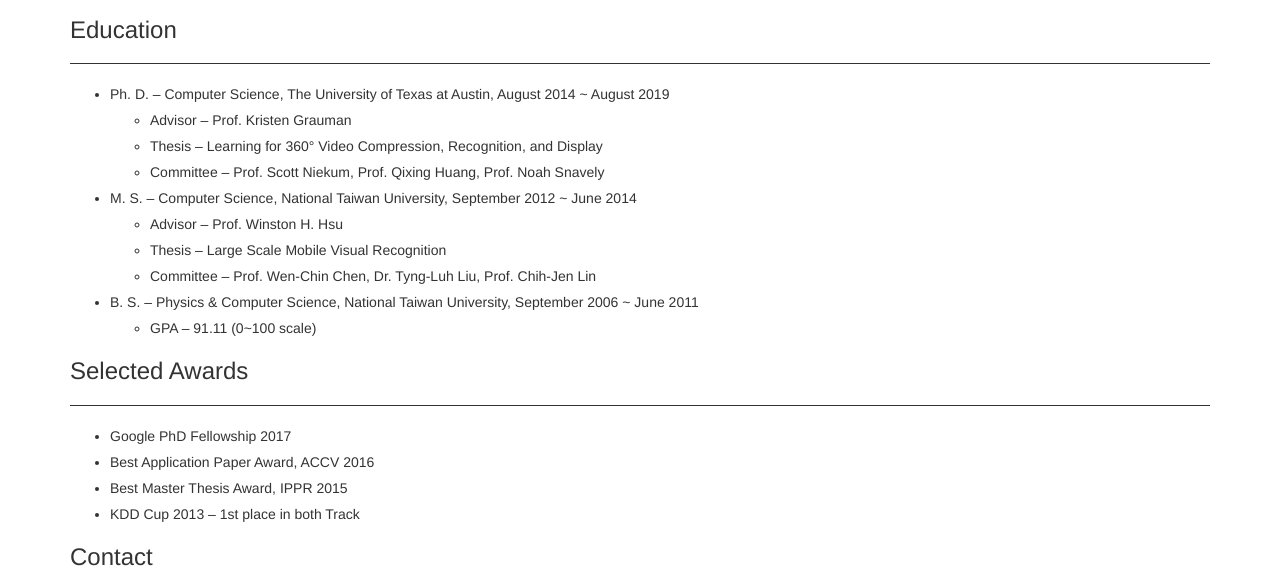
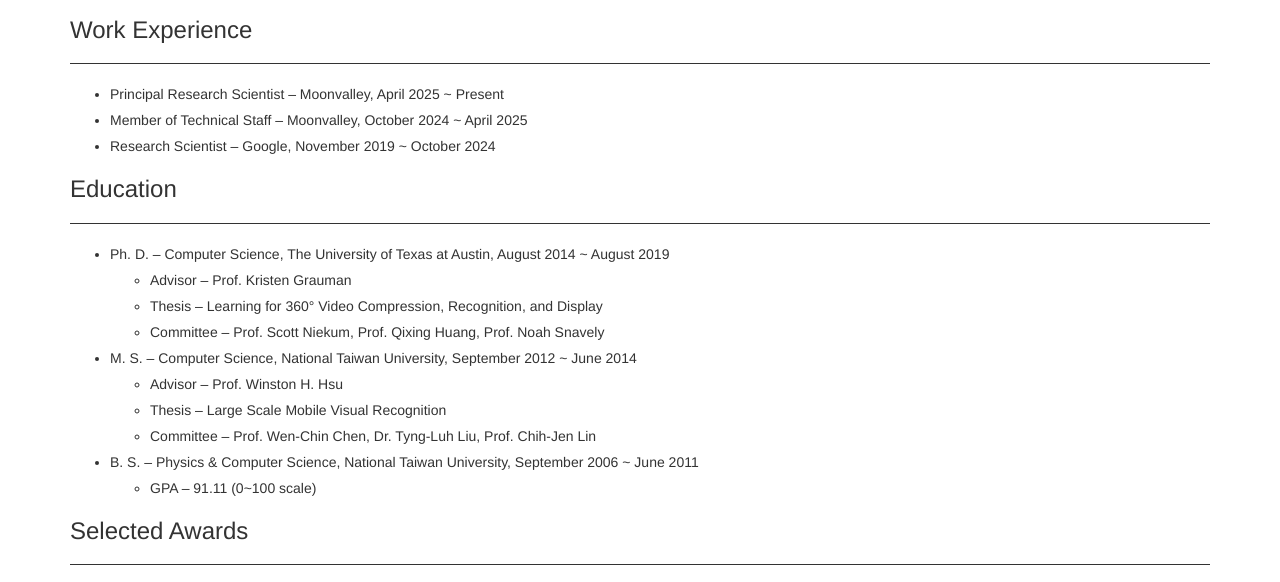
Before and after one commit to sammy-su/sammy-su.github.io, a plain HTML site: page index.html in a window 1280 px wide. Shown: the part 203-785 px from the top of the page. Drawn offline with nearby package versions, Linux system fonts and the light colour scheme.

Commit message:
Add work experience

```diff
--- a/index.html
+++ b/index.html
@@ -56,6 +56,14 @@
                     Moonvalley<br>
                 </div>
             </div>
+            <h3>Work Experience</h3>
+            <hr class="single">
+            <ul>
+                <li>Principal Research Scientist &ndash; Moonvalley, April 2025 ~ Present</li>
+                <li>Member of Technical Staff &ndash; Moonvalley, October 2024 ~ April 2025</li>
+                <li>Research Scientist &ndash; Google, November 2019 ~ October 2024</li>
+            </ul>
+
             <h3>Education</h3>
             <hr class="single">
             <ul>
```
